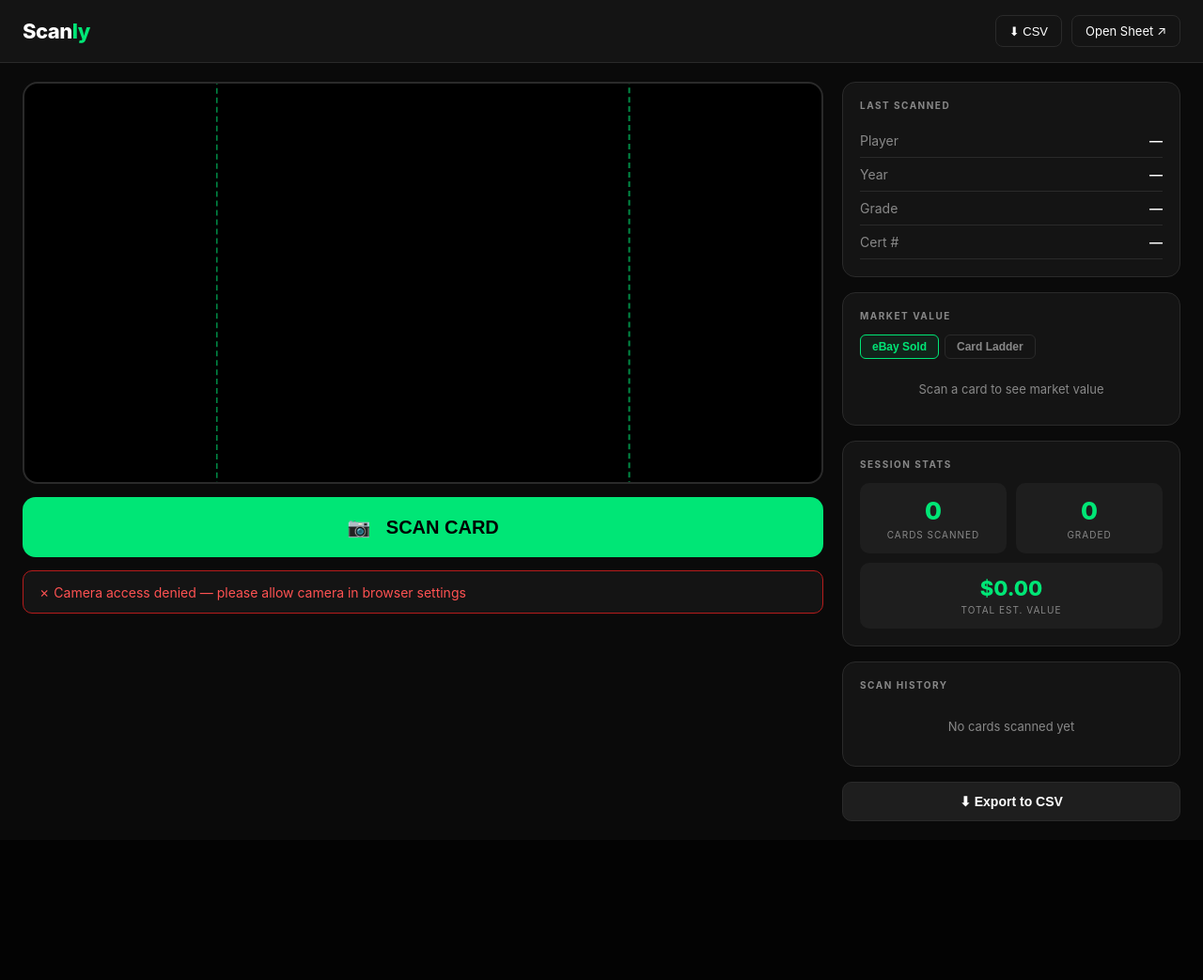
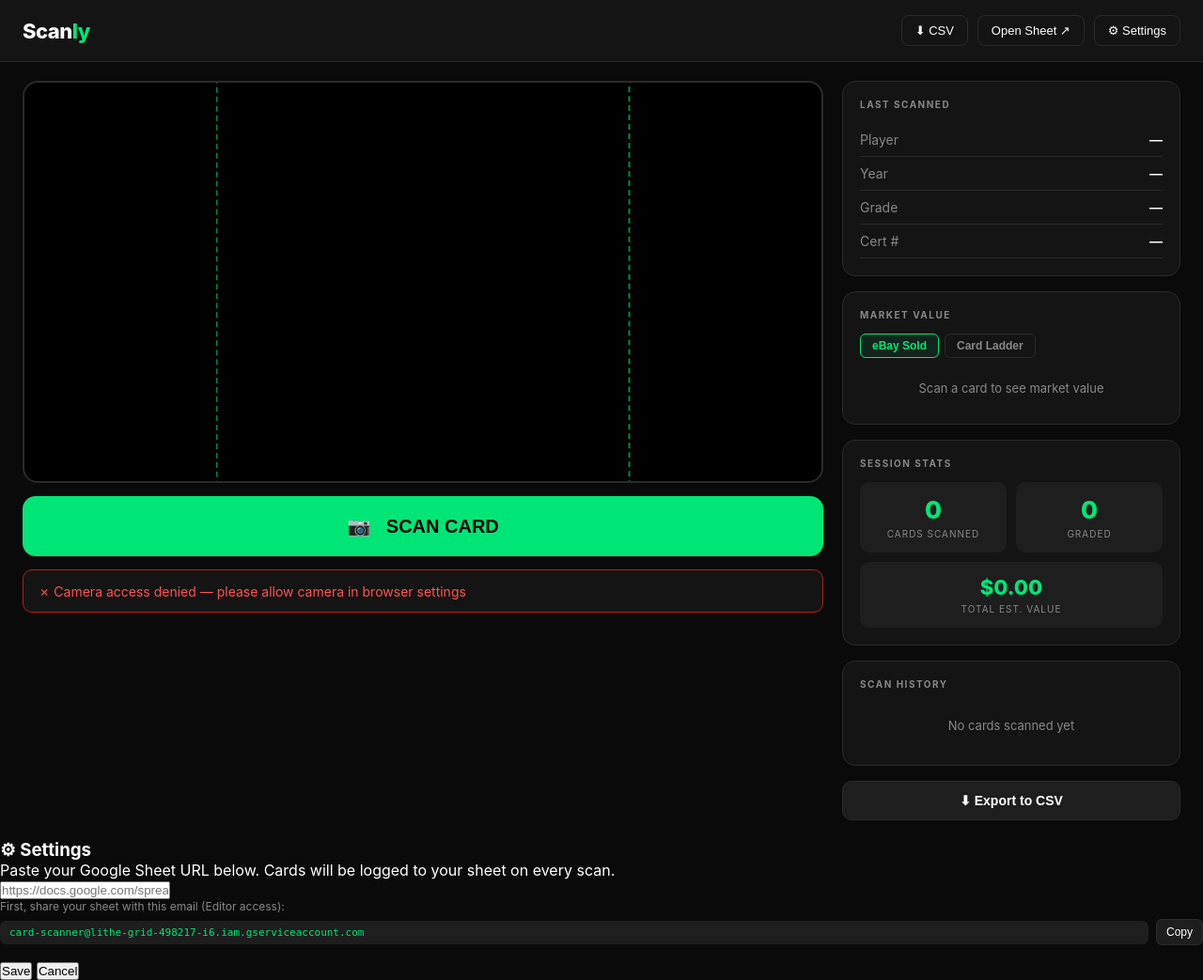
Before and after one commit to maddengarrett7-cpu/cardvault, a Flask app: page / in a window 1280 px wide. Shown: the whole page at 94% size. Before the commit the page ends 874 px from the top, so only its background shows below. Run offline with Flask 3, Linux system fonts and the light colour scheme.

Commit message:
Add custom Google Sheet settings — users can connect their own sheet

```diff
--- a/app.py
+++ b/app.py
@@ -92,14 +92,23 @@ def get_creds():
         return SACredentials.from_service_account_info(creds_dict, scopes=scopes)
     return Credentials.from_service_account_file(GOOGLE_CREDS_FILE, scopes=scopes)
 
-def append_to_sheet(data):
+def extract_sheet_id(sheet_url_or_id):
+    """Accept a full Google Sheets URL or raw ID and return just the ID."""
+    import re
+    match = re.search(r'/spreadsheets/d/([a-zA-Z0-9_-]+)', sheet_url_or_id)
+    if match:
+        return match.group(1)
+    return sheet_url_or_id.strip()
+
+def append_to_sheet(data, custom_sheet_id=None):
     scopes = ["https://www.googleapis.com/auth/spreadsheets"]
     creds  = get_creds()
     svc    = build("sheets", "v4", credentials=creds)
+    sheet_id = custom_sheet_id or SPREADSHEET_ID
     ebay_avg = data.get("ebay_avg")
     value = f"${ebay_avg:.2f}" if ebay_avg else ""
     row = [[
-        value,            # Value (far left, from eBay avg)
+        value,
         data.get("name")  or "",
         data.get("year")  or "",
         data.get("grade") or "",
@@ -110,7 +119,7 @@ def append_to_sheet(data):
         "",  # Tracking Number
     ]]
     svc.spreadsheets().values().append(
-        spreadsheetId=SPREADSHEET_ID,
+        spreadsheetId=sheet_id,
         range=f"{SHEET_TAB}!A1",
         valueInputOption="USER_ENTERED",
         body={"values": row},
@@ -334,7 +343,9 @@ def scan():
                     data["cl_last_sale"] = cl_result.get("lastSalePrice")
                     data["cl_sales"]     = cl_result.get("recentSales", [])
 
-        append_to_sheet(data)
+        custom_sheet = body.get("sheet_id", "") if body else ""
+        custom_sheet_id = extract_sheet_id(custom_sheet) if custom_sheet else None
+        append_to_sheet(data, custom_sheet_id)
         return jsonify({'success': True, 'data': data})
     except Exception as e:
         return jsonify({'success': False, 'error': str(e)})
--- a/templates/index.html
+++ b/templates/index.html
@@ -300,7 +300,8 @@
   <div class="logo">Scan<span>ly</span></div>
   <div class="header-actions">
     <button class="btn-outline" onclick="exportCSV()">⬇ CSV</button>
-    <a class="btn-outline" href="https://docs.google.com/spreadsheets/d/1EiomYJ5KfjTz5t2CxX9MvVWeQdt_Js00BtKJIIYhZI8" target="_blank">Open Sheet ↗</a>
+    <button class="btn-outline" id="openSheetBtn" onclick="openUserSheet()">Open Sheet ↗</button>
+    <button class="btn-outline" onclick="openSettings()">⚙ Settings</button>
   </div>
 </header>
 
@@ -421,6 +422,24 @@
 </div>
 
 
+<!-- Settings Modal -->
+<div class="cl-modal-overlay" id="settingsModal">
+  <div class="cl-modal">
+    <h3>⚙ Settings</h3>
+    <p>Paste your Google Sheet URL below. Cards will be logged to your sheet on every scan.</p>
+    <input class="cl-input" id="sheetUrlInput" type="text" placeholder="https://docs.google.com/spreadsheets/d/..." />
+    <p style="font-size:12px; color:var(--muted); margin-bottom:6px;">First, share your sheet with this email (Editor access):</p>
+    <div style="display:flex; align-items:center; gap:8px; margin-bottom:16px;">
+      <code style="font-size:11px; background:var(--surface2); padding:6px 10px; border-radius:6px; color:var(--green); flex:1; word-break:break-all;">card-scanner@lithe-grid-498217-i6.iam.gserviceaccount.com</code>
+      <button onclick="copyServiceEmail()" style="padding:6px 10px; background:var(--surface2); border:1px solid var(--border); border-radius:6px; color:var(--text); cursor:pointer; font-size:12px; white-space:nowrap;">Copy</button>
+    </div>
+    <div class="cl-modal-actions">
+      <button class="cl-save-btn" onclick="saveSettings()">Save</button>
+      <button class="cl-cancel-btn" onclick="closeSettings()">Cancel</button>
+    </div>
+  </div>
+</div>
+
 <script>
   let scanHistory = [];
   let totalScanned = 0;
@@ -428,6 +447,41 @@
   let totalValue = 0;
   let activeTab = 'ebay';
   let lastCardQuery = '';
+  let userSheetUrl = localStorage.getItem('sheet_url') || '';
+
+  function openSettings() {
+    document.getElementById('sheetUrlInput').value = userSheetUrl;
+    document.getElementById('settingsModal').classList.add('open');
+  }
+
+  function closeSettings() {
+    document.getElementById('settingsModal').classList.remove('open');
+  }
+
+  function saveSettings() {
+    userSheetUrl = document.getElementById('sheetUrlInput').value.trim();
+    localStorage.setItem('sheet_url', userSheetUrl);
+    closeSettings();
+    updateSheetBtn();
+    alert(userSheetUrl ? '✓ Sheet saved! Scans will now log to your sheet.' : 'Sheet URL cleared.');
+  }
+
+  function copyServiceEmail() {
+    navigator.clipboard.writeText('card-scanner@lithe-grid-498217-i6.iam.gserviceaccount.com');
+    alert('Copied to clipboard!');
+  }
+
+  function openUserSheet() {
+    const url = userSheetUrl || 'https://docs.google.com/spreadsheets/d/1EiomYJ5KfjTz5t2CxX9MvVWeQdt_Js00BtKJIIYhZI8';
+    window.open(url, '_blank');
+  }
+
+  function updateSheetBtn() {
+    const btn = document.getElementById('openSheetBtn');
+    btn.textContent = userSheetUrl ? 'Open My Sheet ↗' : 'Open Sheet ↗';
+  }
+
+  updateSheetBtn();
 
   function switchTab(tab) {
     activeTab = tab;
@@ -516,7 +570,7 @@
       const res = await fetch('/scan', {
         method: 'POST',
         headers: { 'Content-Type': 'application/json' },
-        body: JSON.stringify({ image: imageData })
+        body: JSON.stringify({ image: imageData, sheet_id: userSheetUrl })
       });
       const result = await res.json();
 
@@ -546,7 +600,7 @@
         updateHistory();
 
         status.className = 'status-bar success';
-        status.textContent = '✓ Logged to Google Sheet!';
+        status.textContent = userSheetUrl ? '✓ Logged to your Google Sheet!' : '✓ Logged to Google Sheet!';
       } else {
         status.className = 'status-bar error';
         status.textContent = '✗ ' + result.error;
```
